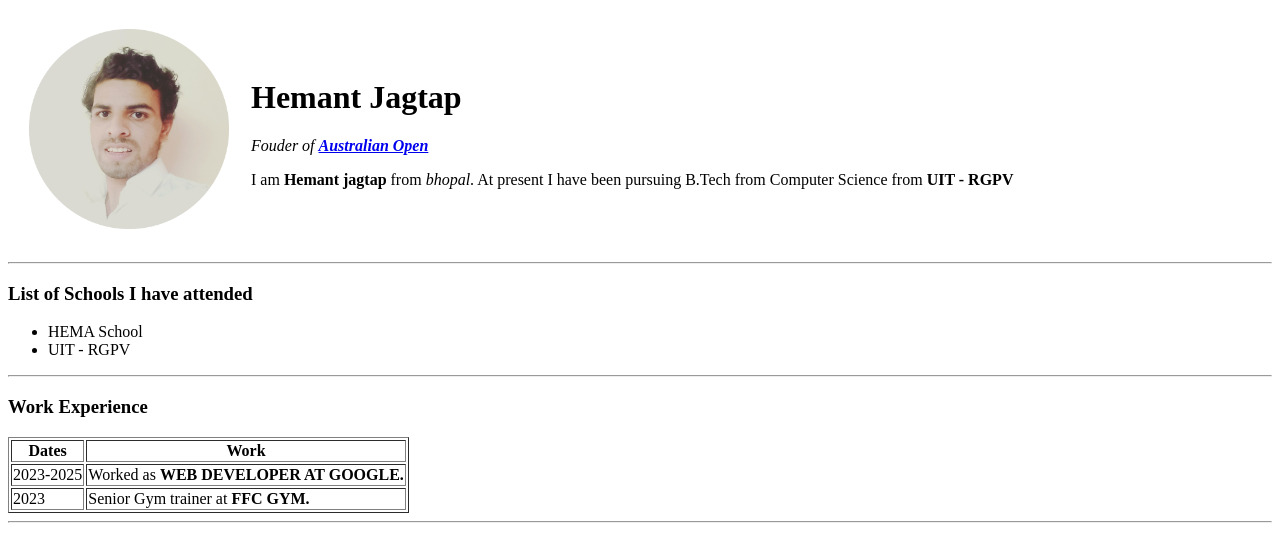
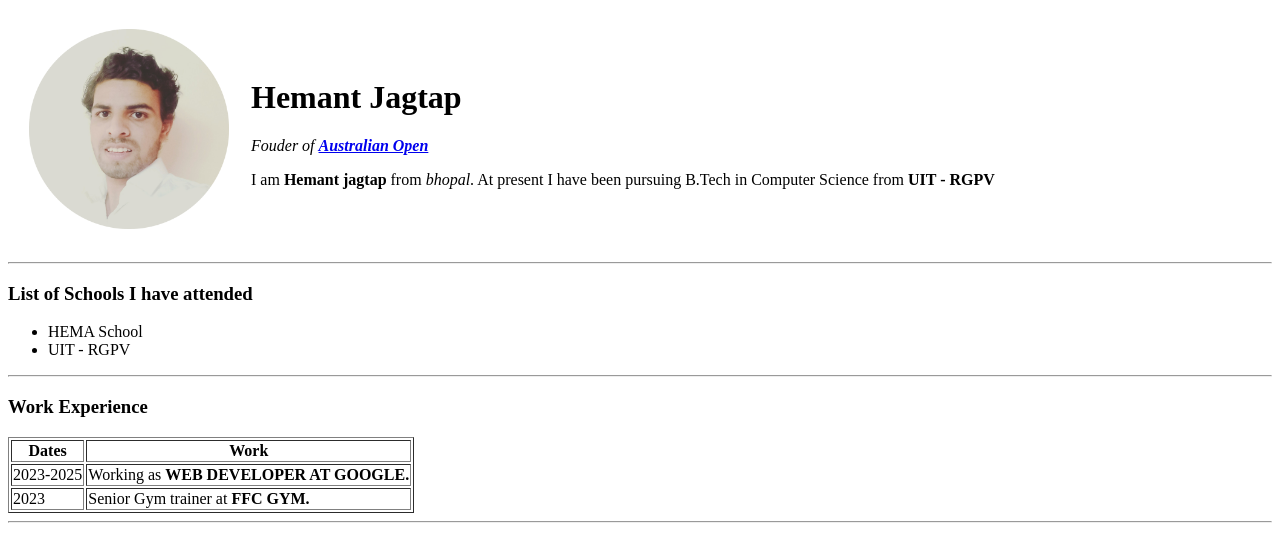
Before and after one commit to hemant-jagtap15/justlearnhtml, a plain HTML site: page index.html in a window 1280 px wide. Shown: the top 536 px of the page. Drawn offline with Linux system fonts and the light colour scheme.

Commit message:
Update index.html

```diff
--- a/index.html
+++ b/index.html
@@ -13,7 +13,7 @@
             <td>
                 <h1>Hemant Jagtap</h1>
                 <p><em>Fouder of <strong><a href="https://ausopen.com/">Australian Open</a></strong></em></p>
-                <p>I am <strong>Hemant jagtap</strong> from <em>bhopal</em>. At present I have been pursuing B.Tech from Computer Science from <strong>UIT - RGPV</strong></p>
+                <p>I am <strong>Hemant jagtap</strong> from <em>bhopal</em>. At present I have been pursuing B.Tech in Computer Science from <strong>UIT - RGPV</strong></p>
             </td>
         </tr>
     </table>
@@ -37,7 +37,7 @@
         <tbody>
             <tr>
                 <td>2023-2025</td>
-                <td> Worked as <strong>WEB DEVELOPER AT GOOGLE.</strong></td>
+                <td> Working as <strong>WEB DEVELOPER AT GOOGLE.</strong></td>
             </tr>
             <tr>
                 <td>2023</td>
```
